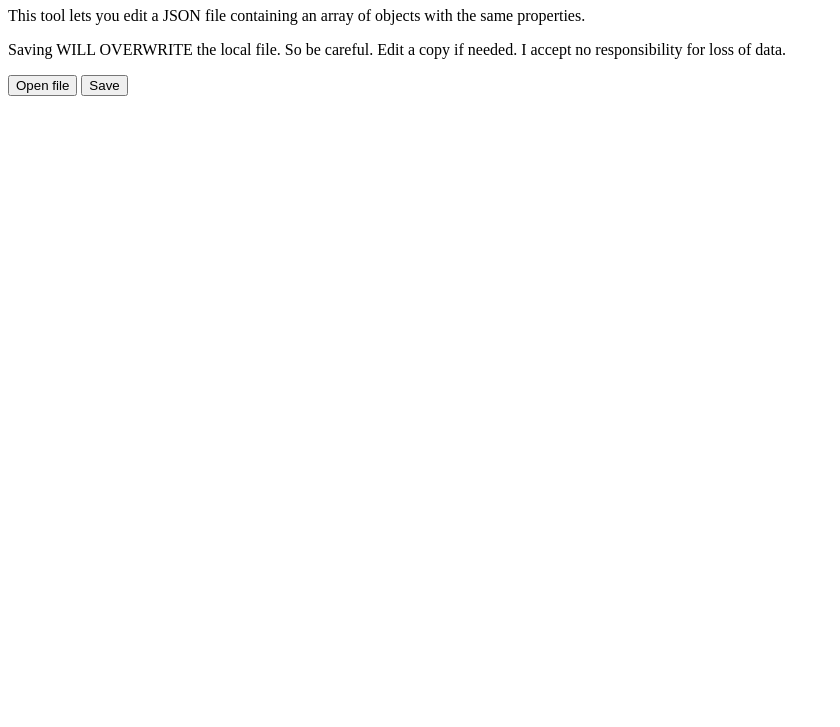
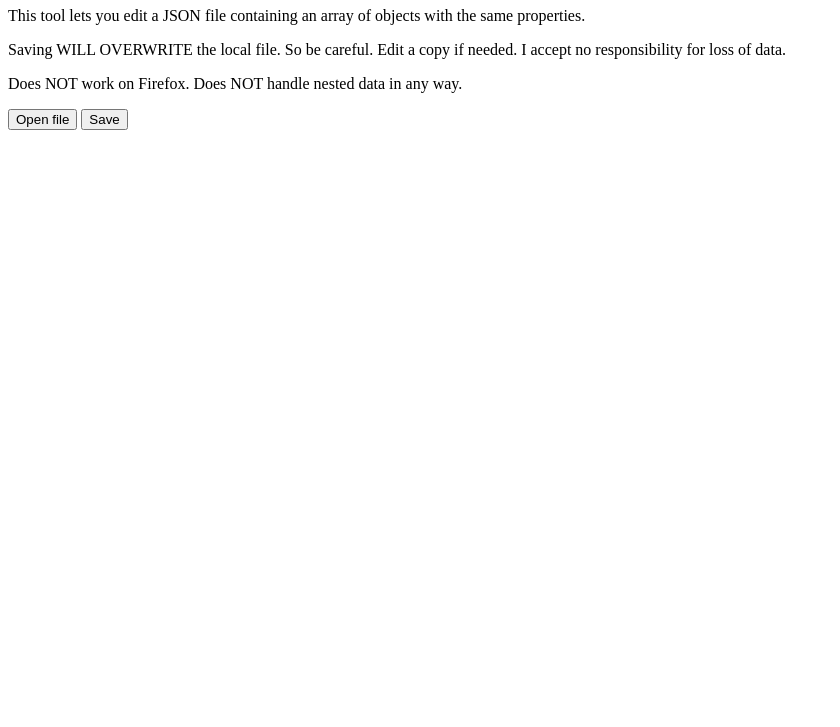
Before and after one commit to rosswintle/json-db, a plain HTML site: page index.html in a window 1280 px wide. Shown: the part 73-800 px from the top of the page, without its empty margins (0-840 px from the left). Drawn offline with nearby package versions, Linux system fonts and the light colour scheme.

Commit message:
Add notes.

```diff
--- a/index.html
+++ b/index.html
@@ -11,6 +11,7 @@
         <h1>JSON DB editor</h1>
         <p>This tool lets you edit a JSON file containing an array of objects with the same properties.</p>
         <p>Saving WILL OVERWRITE the local file. So be careful. Edit a copy if needed. I accept no responsibility for loss of data.</p>
+        <p>Does NOT work on Firefox. Does NOT handle nested data in any way.</p>
         <button @click="loadFile">Open file</button>
         <button @click="saveFile">Save</button>
         <table>
```
